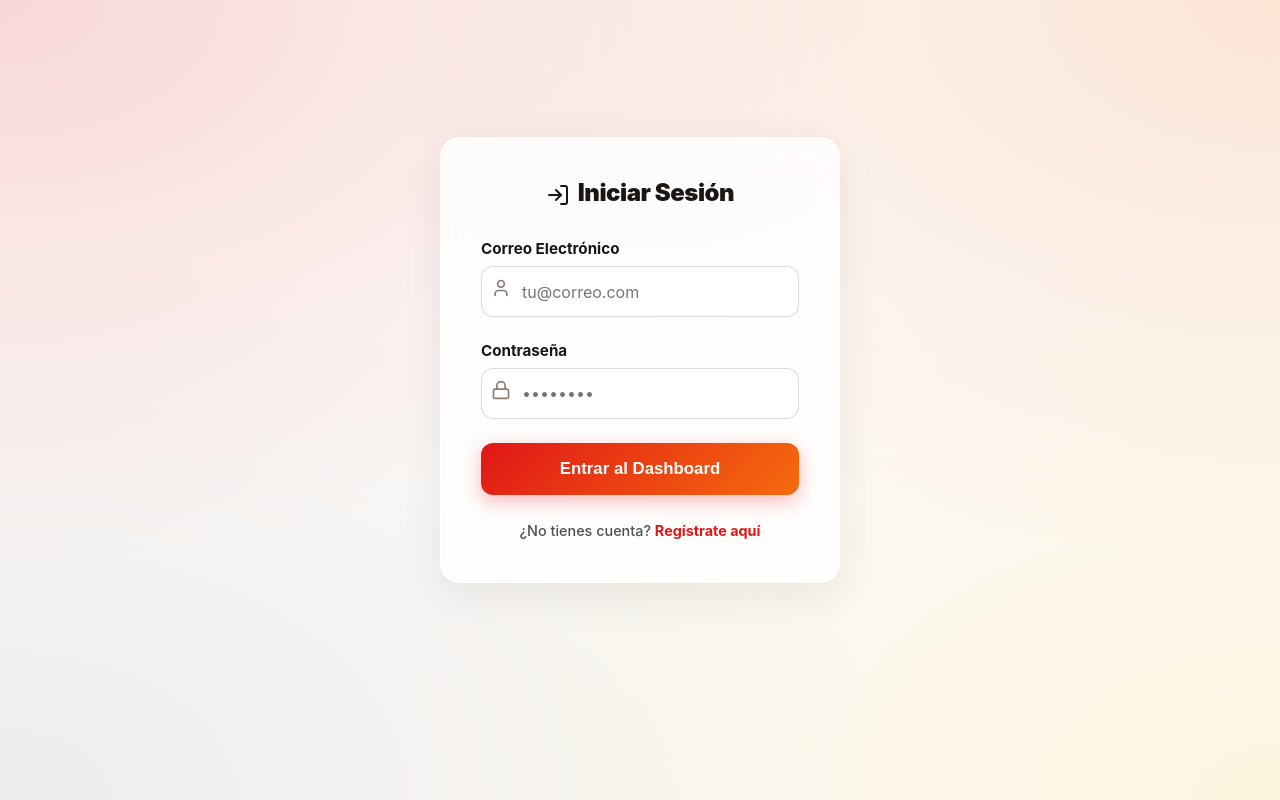
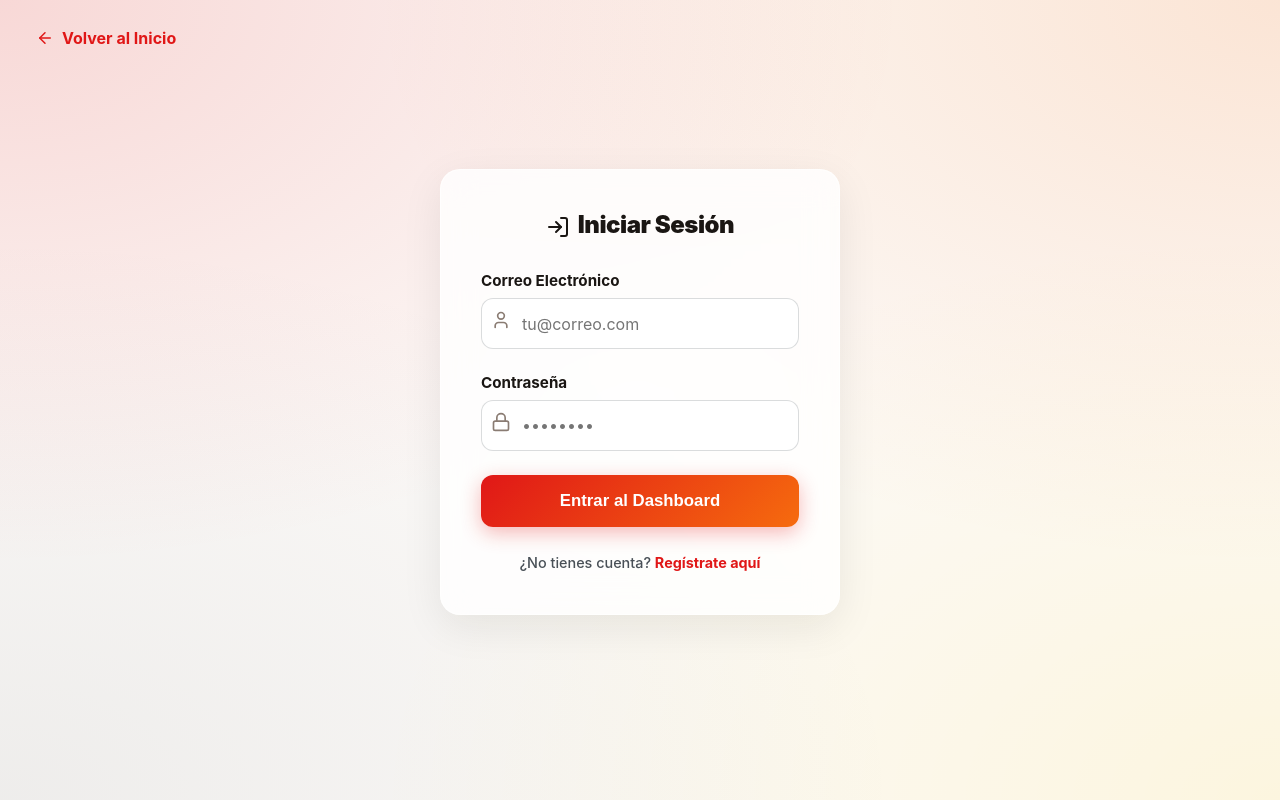
Before and after one commit to alekey0809/Body-Health, a React (Vite) app in the folder client/: page /login in a window 1280 px wide. Built offline with nearby package versions, Linux system fonts and the light colour scheme; no server answers.

Commit message:
boton retroceso en login y registro

```diff
--- a/client/src/pages/LoginPage/LoginPage.jsx
+++ b/client/src/pages/LoginPage/LoginPage.jsx
@@ -1,6 +1,7 @@
+
 import React, { useState, useContext } from 'react';
 import { AuthContext } from '../../context/AuthContext';
-import { LogIn, User, Lock } from 'lucide-react';
+import { LogIn, User, Lock, ArrowLeft } from 'lucide-react'; // 1. Importamos ArrowLeft
 import { Link } from 'react-router-dom';
 
 const LoginPage = () => {
@@ -24,8 +25,23 @@ const LoginPage = () => {
   };
 
   return (
-    <div className="page-container">
-      <div className="glass-container" style={{ width: '100%', maxWidth: '400px' }}>
+    <div className="page-container" style={{ position: 'relative' }}>
+
+      {/* Botón flotante para regresar al Home */}
+      <Link to="/main" className="btn-navbar-secondary" style={{
+        position: 'absolute',
+        top: '20px',
+        left: '20px',
+        display: 'flex',
+        alignItems: 'center',
+        gap: '0.5rem',
+        textDecoration: 'none',
+        padding: '0.5rem 1rem'
+      }}>
+        <ArrowLeft size={18} /> Volver al Inicio
+      </Link>
+
+      <div className="glass-container" style={{ width: '100%', maxWidth: '400px', marginTop: '4rem' }}>
         <h2 style={{ textAlign: 'center', marginBottom: '2rem' }}>
           <LogIn style={{ verticalAlign: 'middle', marginRight: '8px' }} />
           Iniciar Sesión
```
